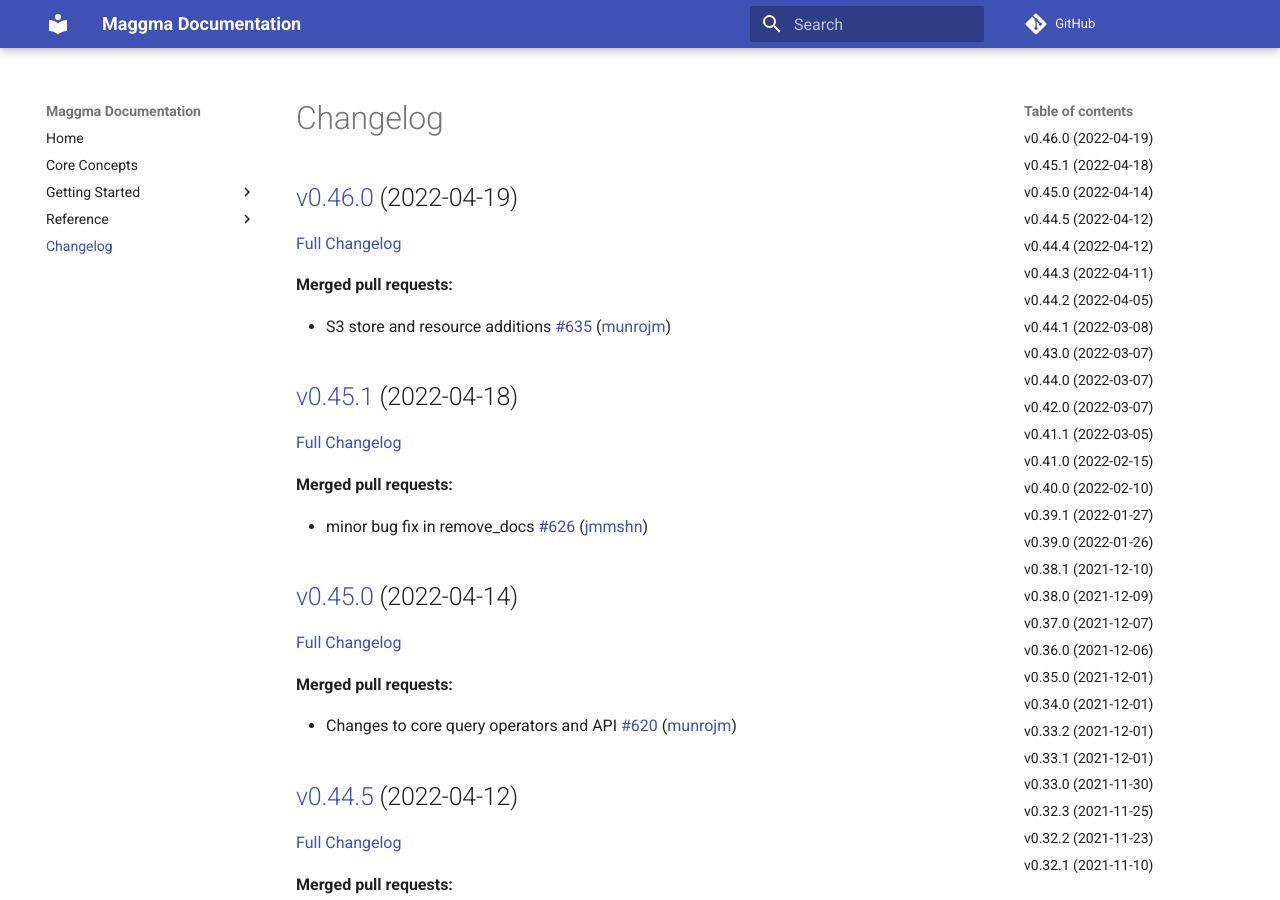
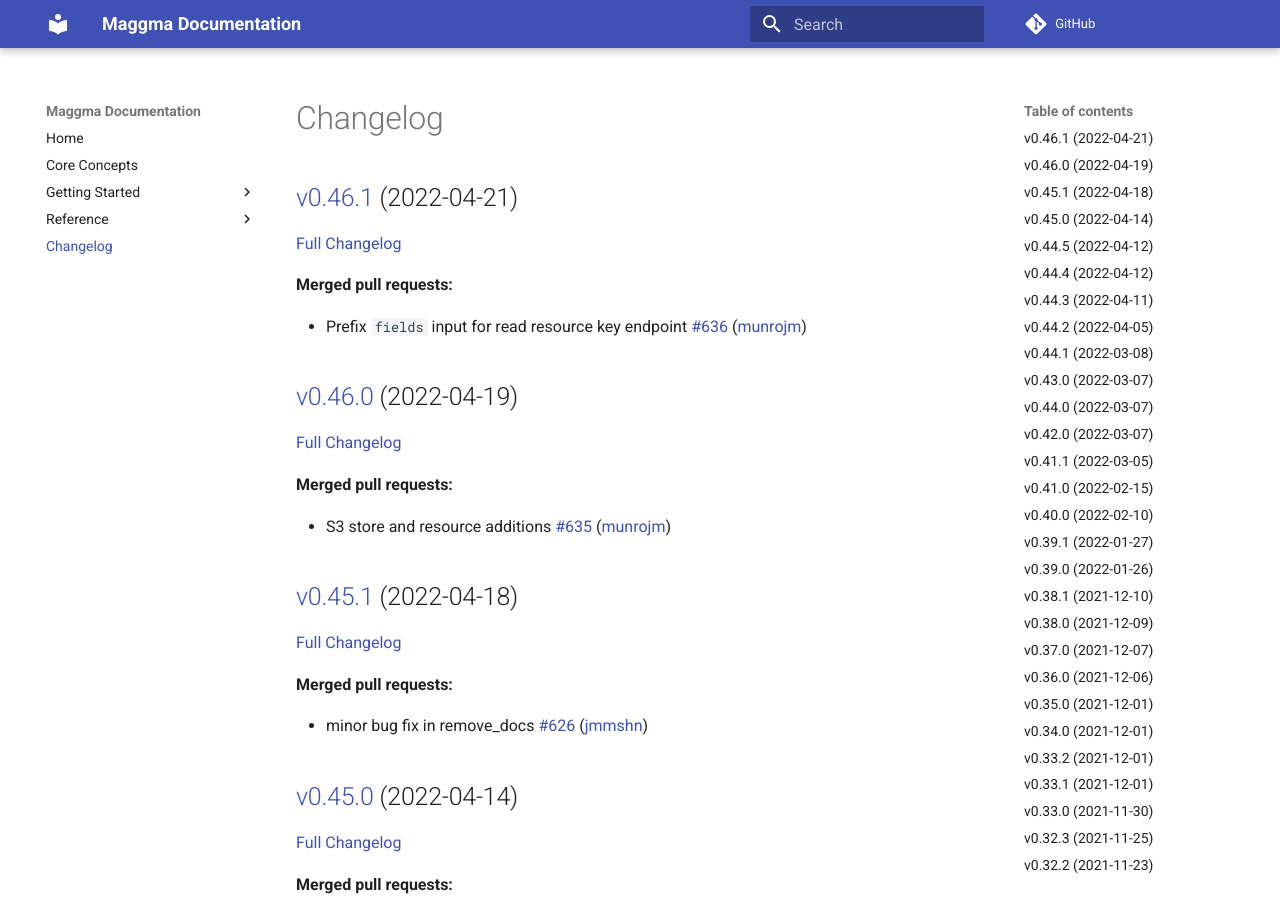
Before and after one commit to materialsproject/maggma, an MkDocs documentation site: the page built from docs/CHANGELOG.md, in a window 1280 px wide and 900 px high. Built offline with MkDocs 1.6.1 and Material for MkDocs 9.7.7, drawn with Linux system fonts in a browser that asks for light colours; comment, search, counter and statistics services are not loaded.

Commit message:
Updated CHANGELOG.md

```diff
--- a/docs/CHANGELOG.md
+++ b/docs/CHANGELOG.md
@@ -1,4 +1,12 @@
 # Changelog
+
+## [v0.46.1](https://github.com/materialsproject/maggma/tree/v0.46.1) (2022-04-21)
+
+[Full Changelog](https://github.com/materialsproject/maggma/compare/v0.46.0...v0.46.1)
+
+**Merged pull requests:**
+
+- Prefix `fields` input for read resource key endpoint [\#636](https://github.com/materialsproject/maggma/pull/636) ([munrojm](https://github.com/munrojm))
 
 ## [v0.46.0](https://github.com/materialsproject/maggma/tree/v0.46.0) (2022-04-19)
 
```
